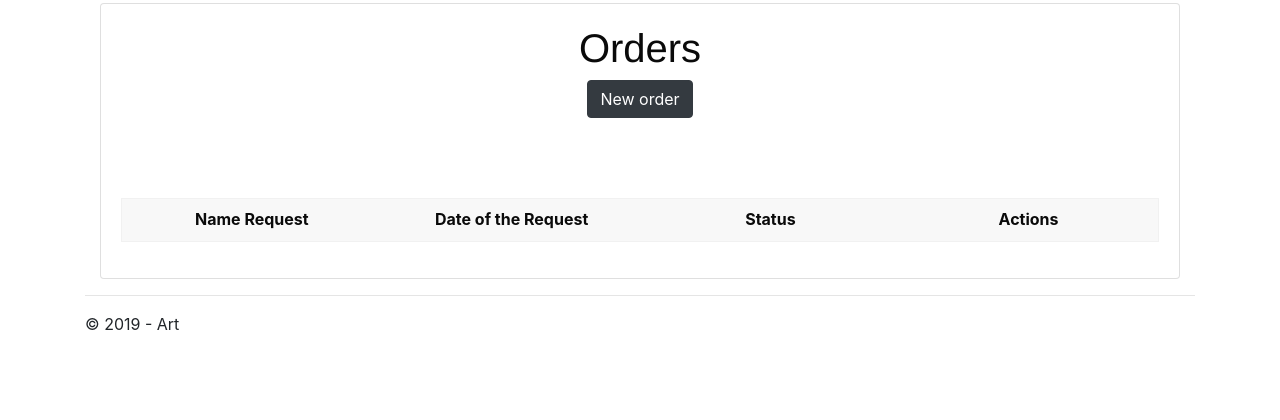
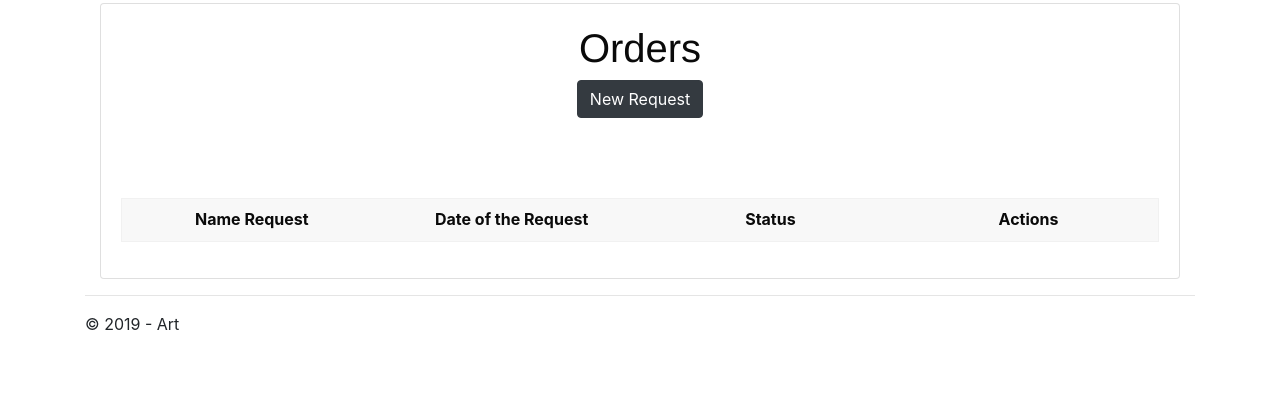
Before and after one commit to escomcrypto/Crypto2019, a Django app: page /orders in a window 1280 px wide. Shown: the part 111-531 px from the top of the page. Run offline with Django 3.2, Linux system fonts and the light colour scheme; data that the repository does not hold is empty; some libraries are stand-ins or nearby versions.

Commit message:
Little things

```diff
--- a/CryptoProject/CryptoProject/urls.py
+++ b/CryptoProject/CryptoProject/urls.py
@@ -14,6 +14,7 @@ urlpatterns = [
     path('', views.home, name='home'),
     path('orders', views.ordersList, name="orders"),
     path('welcome', views.home, name="welcome"),
+    path ('newOrder', views.newOrder, name="newOrder"),
 
     #path('contact/', views.contact, name='contact'),
     #path('about/', views.about, name='about'),
--- a/CryptoProject/app/templates/app/requestsClient.html
+++ b/CryptoProject/app/templates/app/requestsClient.html
@@ -7,9 +7,9 @@
       <div class="card-body">
         <h1 class="text-center">{{title}}</h1>
         {% block button %}
-        <form action="#" theme="simple" class="text-center">
-          <button type="button" class="btn btn-dark" >New order</button>
-        </form>
+        <div class="text-center">
+          <button type="button" class="btn btn-dark align-center" onclick="location.href='newOrder'">New Request</button>
+        </div>
         {% endblock %}
         <table class="table-expand">
           <thead>
--- a/CryptoProject/app/views.py
+++ b/CryptoProject/app/views.py
@@ -22,7 +22,7 @@ def ordersList(request):
     result = PaintingRequest.objects.filter(username="mayrasho").values()
     if(len(result)!=0):
         for r in range(0,len(result)):
-            orders.append(result[r]['name'])
+            orders.append(result[r]['nameRequest'])
     else:
         print("No hay pedidos")
     return render(
@@ -35,6 +35,21 @@ def ordersList(request):
         }
     )
 
+def addRequest(request):
+    return render(request,'app/newOrder.html',
+    {
+        'title':'New Request',
+        'year':datetime.now().year,
+    }
+    )
+
+def newOrder(request):
+    return render(request,'app/newOrder.html',
+    {
+        'title':'New Request',
+        'year':datetime.now().year,
+    }
+    )
 
 #def contact(request):
 #    """Renders the contact page."""
```
